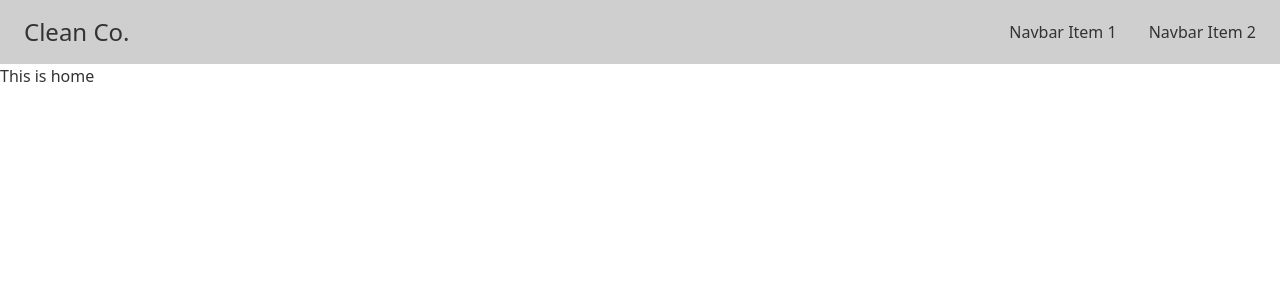
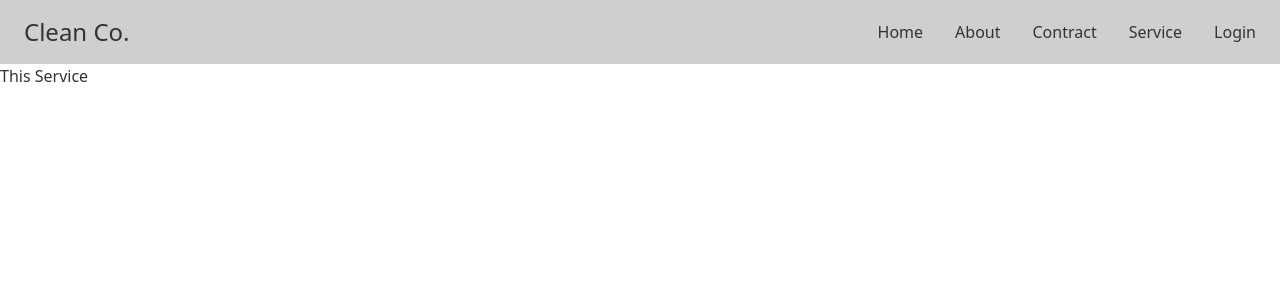
Before and after one commit to nurulamin092/clean-co-client, a React (Create React App) app: page /service in a window 1280 px wide. Shown: the top 300 px of the page. Built offline with nearby package versions, Linux system fonts and the light colour scheme.

Commit message:
router added

```diff
--- a/package.json
+++ b/package.json
@@ -9,6 +9,7 @@
     "daisyui": "^2.15.2",
     "react": "^18.1.0",
     "react-dom": "^18.1.0",
+    "react-router-dom": "^6.3.0",
     "react-scripts": "5.0.1",
     "web-vitals": "^2.1.4"
   },
--- a/src/App.js
+++ b/src/App.js
@@ -1,10 +1,21 @@
 import Navbar from "./components/Navbar";
 import Home from './pages/Home';
+import Contract from './pages/Contract';
+import Service from './pages/Service';
+import About from './pages/About';
+import Login from './pages/Login';
+import { Route, Routes } from "react-router-dom";
 function App() {
   return (
     <>
       <Navbar>
-        <Home />
+        <Routes>
+          <Route path="/" element={<Home />} />
+          <Route path="/about" element={<About />} />
+          <Route path="/service" element={<Service />} />
+          <Route path="/contract" element={<Contract />} />
+          <Route path="/login" element={<Login />} />
+        </Routes>
       </Navbar>
 
     </>
--- a/src/components/Navbar.js
+++ b/src/components/Navbar.js
@@ -1,32 +1,37 @@
 import React from 'react';
+import { Link } from 'react-router-dom';
 
 const Navbar = ({ children }) => {
     return (
         <div>
-            <div class="drawer drawer-end">
-                <input id="my-drawer-3" type="checkbox" class="drawer-toggle" />
-                <div class="drawer-content flex flex-col">
-                    <div class="w-full navbar bg-base-300">
-                        <div class="flex-1 px-2 mx-2 text-2xl">Clean Co.</div>
-                        <div class="flex-none lg:hidden">
-                            <label for="my-drawer-3" class="btn btn-square btn-ghost">
-                                <svg xmlns="http://www.w3.org/2000/svg" fill="none" viewBox="0 0 24 24" class="inline-block w-6 h-6 stroke-current"><path stroke-linecap="round" stroke-linejoin="round" stroke-width="2" d="M4 6h16M4 12h16M4 18h16"></path></svg>
+            <div className="drawer drawer-end">
+                <input id="my-drawer-3" type="checkbox" className="drawer-toggle" />
+                <div className="drawer-content flex flex-col">
+                    <div className="w-full navbar bg-base-300">
+                        <div className="flex-1 px-2 mx-2 text-2xl">Clean Co.</div>
+                        <div className="flex-none lg:hidden">
+                            <label htmlFor="my-drawer-3" className="btn btn-square btn-ghost">
+                                <svg xmlns="http://www.w3.org/2000/svg" fill="none" viewBox="0 0 24 24" className="inline-block w-6 h-6 stroke-current"><path strokeLinecap="round" strokeLinejoin="round" strokeLinejoin="2" d="M4 6h16M4 12h16M4 18h16"></path></svg>
                             </label>
                         </div>
-                        <div class="flex-none hidden lg:block">
-                            <ul class="menu menu-horizontal">
-                                <li><a>Navbar Item 1</a></li>
-                                <li><a>Navbar Item 2</a></li>
+                        <div className="flex-none hidden lg:block">
+                            <ul className="menu menu-horizontal">
+                                <li><Link to="/">Home</Link></li>
+                                <li><Link to="about">About</Link></li>
+                                <li><Link to="contract">Contract</Link></li>
+                                <li><Link to="service">Service</Link></li>
+                                <li><Link to="login">Login</Link></li>
+
                             </ul>
                         </div>
                     </div>
                     {children}
                 </div>
-                <div class="drawer-side">
-                    <label for="my-drawer-3" class="drawer-overlay"></label>
-                    <ul class="menu p-4 overflow-y-auto w-80 bg-base-100 text-base-content">
-                        <li><a>Sidebar Item 1</a></li>
-                        <li><a>Sidebar Item 2</a></li>
+                <div className="drawer-side">
+                    <label htmlFor="my-drawer-3" className="drawer-overlay"></label>
+                    <ul className="menu p-4 overflow-y-auto w-80 bg-base-100 text-base-content">
+                        <li><Link to="/">Home</Link></li>
+                        <li><Link to="about">About</Link></li>
 
                     </ul>
 
--- a/src/index.js
+++ b/src/index.js
@@ -2,10 +2,13 @@ import React from 'react';
 import ReactDOM from 'react-dom/client';
 import './index.css';
 import App from './App';
+import { BrowserRouter } from 'react-router-dom';
 
 const root = ReactDOM.createRoot(document.getElementById('root'));
 root.render(
   <React.StrictMode>
-    <App />
+    <BrowserRouter>
+      <App />
+    </BrowserRouter>
   </React.StrictMode>
 );
```
Also changed, not shown: 1 other file (tests, documents, lock files or other folders).
